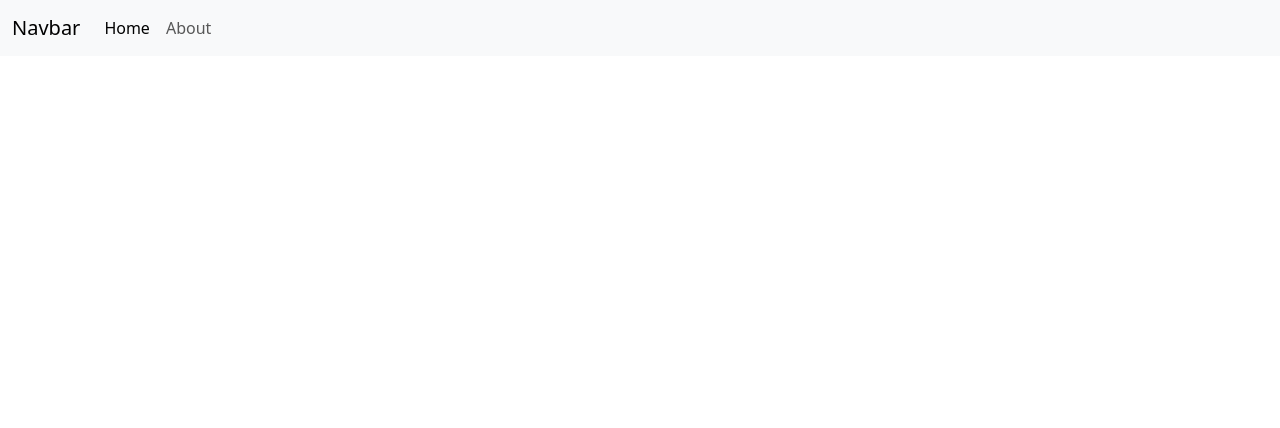
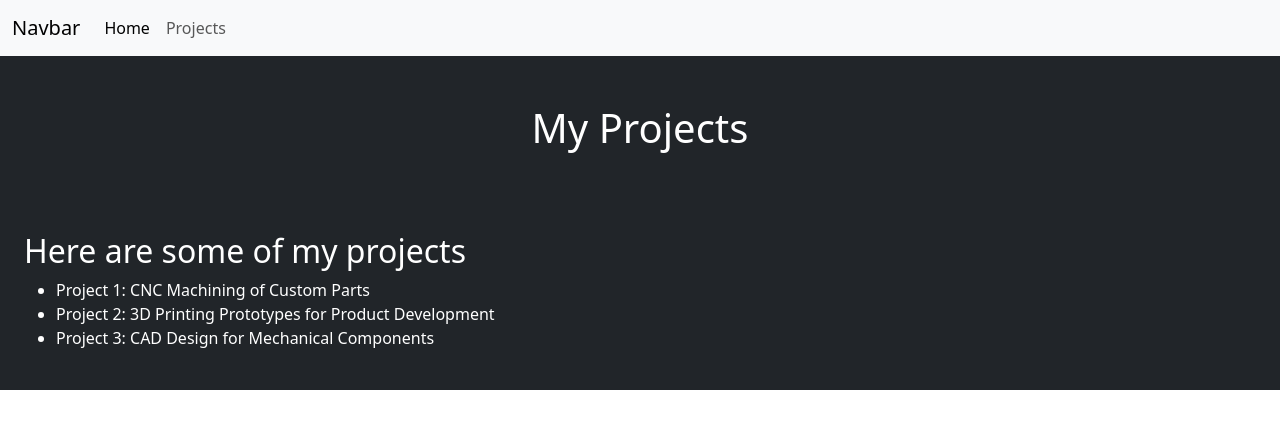
Before and after one commit to melodymind360/Portfolio, a plain HTML site: page Projects.html in a window 1280 px wide. Drawn offline with nearby package versions, Linux system fonts and the light colour scheme.

```diff
--- a/Projects.html
+++ b/Projects.html
@@ -26,5 +26,14 @@
     <script src="https://cdn.jsdelivr.net/npm/bootstrap@5.3.3/dist/js/bootstrap.bundle.min.js"></script>
 
 
-    <p>  </p>
+   <div class="container-fluid p-5 bg-dark text-white text-center">
+  <h1>My Projects</h1>
+  </div>
+    <div class="container-fluid p-4 bg-dark text-white">
+    <h2>Here are some of my projects</h2>
+    <ul>
+      <li>Project 1: CNC Machining of Custom Parts</li>
+      <li>Project 2: 3D Printing Prototypes for Product Development</li>
+      <li>Project 3: CAD Design for Mechanical Components</li>
+
 </body>
--- a/navbar.html
+++ b/navbar.html
@@ -24,7 +24,7 @@
             <!-- aria-current="page" tells screen readers that "Home" is the active page -->
             <div class="navbar-nav">
                 <a class="nav-link active" aria-current="page" href="index.html">Home</a>
-                <a class="nav-link" href="about.html">About</a>
+                <a class="nav-link" href="Projects.html">Projects</a>
 
             </div>
         </div>
```
Also changed, not shown: certifications.html (+3 -3 lines), index.html (+13 -4 lines).
